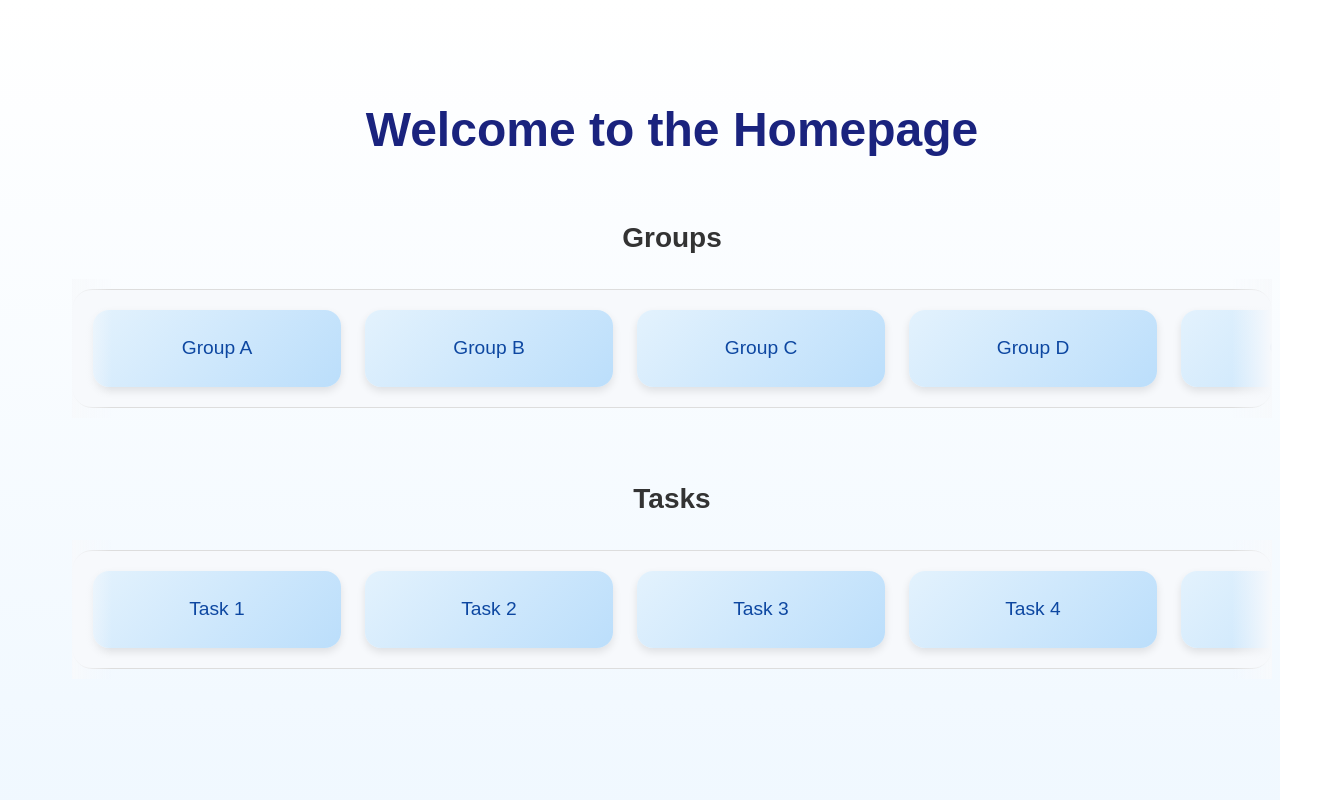
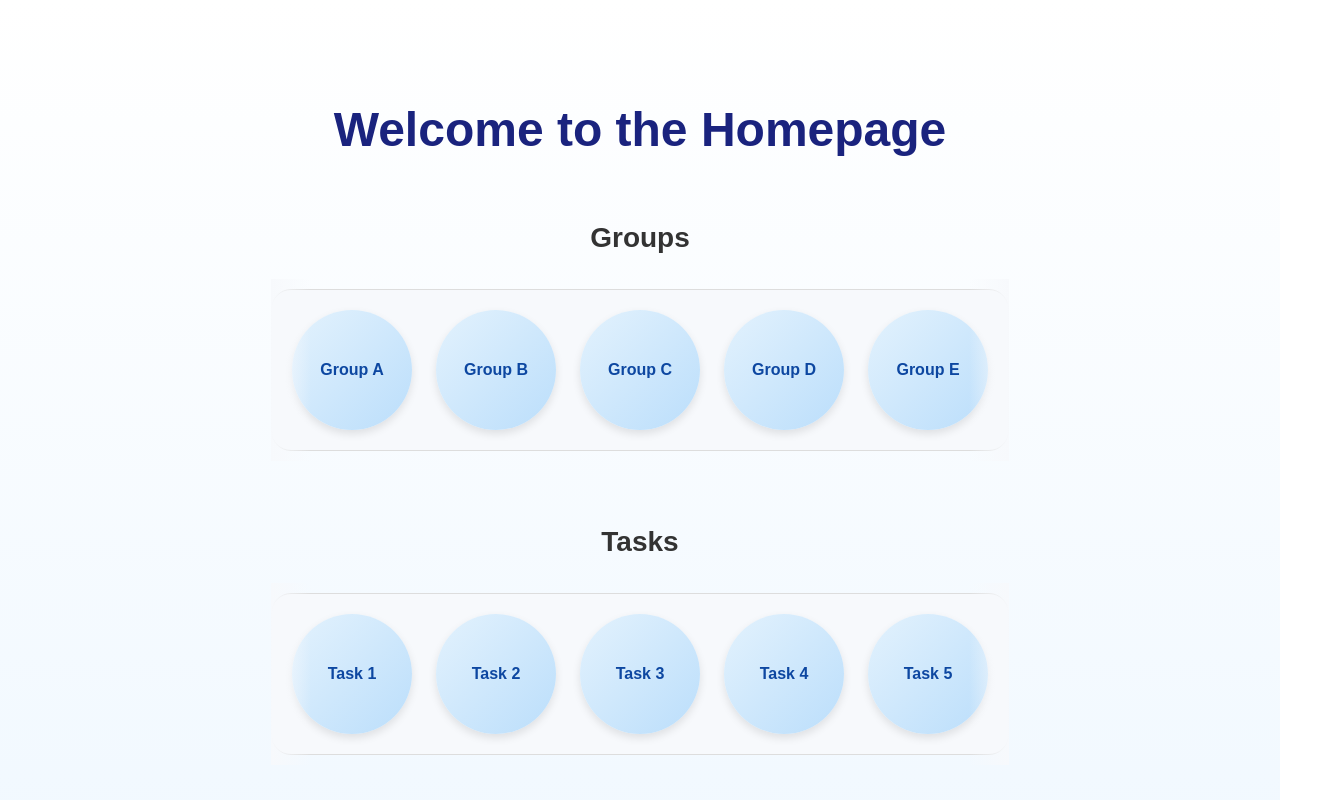
Before and after one commit to rsmail/csc-307-group-project, a React (Vite) app in the folder packages/react-frontend/: page / in a window 1280 px wide. Shown: the top 800 px of the page, 1344 px wide, since content can reach past the window. Built offline with nearby package versions, Linux system fonts and the light colour scheme.

Commit message:
css file updates

```diff
--- a/packages/react-frontend/src/HomePage.css
+++ b/packages/react-frontend/src/HomePage.css
@@ -47,13 +47,15 @@ body {
 }
 
 .scroll-item {
-  min-width: 200px;
-  padding: 24px;
+  width: 120px;
+  height: 120px;
+  display: flex;
+  align-items: center;
+  justify-content: center;
   background: linear-gradient(135deg, #e3f2fd, #bbdefb);
-  border-radius: 16px;
-  text-align: center;
-  font-size: 1.2rem;
-  font-weight: 500;
+  border-radius: 50%; /* Makes it a circle */
+  font-size: 1rem;
+  font-weight: 600;
   color: #0d47a1;
   box-shadow: 0 4px 8px rgba(0, 0, 0, 0.1);
   transition: transform 0.3s;
@@ -81,3 +83,13 @@ body {
   right: 0;
   background: linear-gradient(to left, #f7f9fc, transparent);
 }
+
+
+.scroll-wrapper::-webkit-scrollbar {
+  display: none;
+}
+
+.scroll-wrapper {
+  -ms-overflow-style: none;
+  scrollbar-width: none;
+}
```
